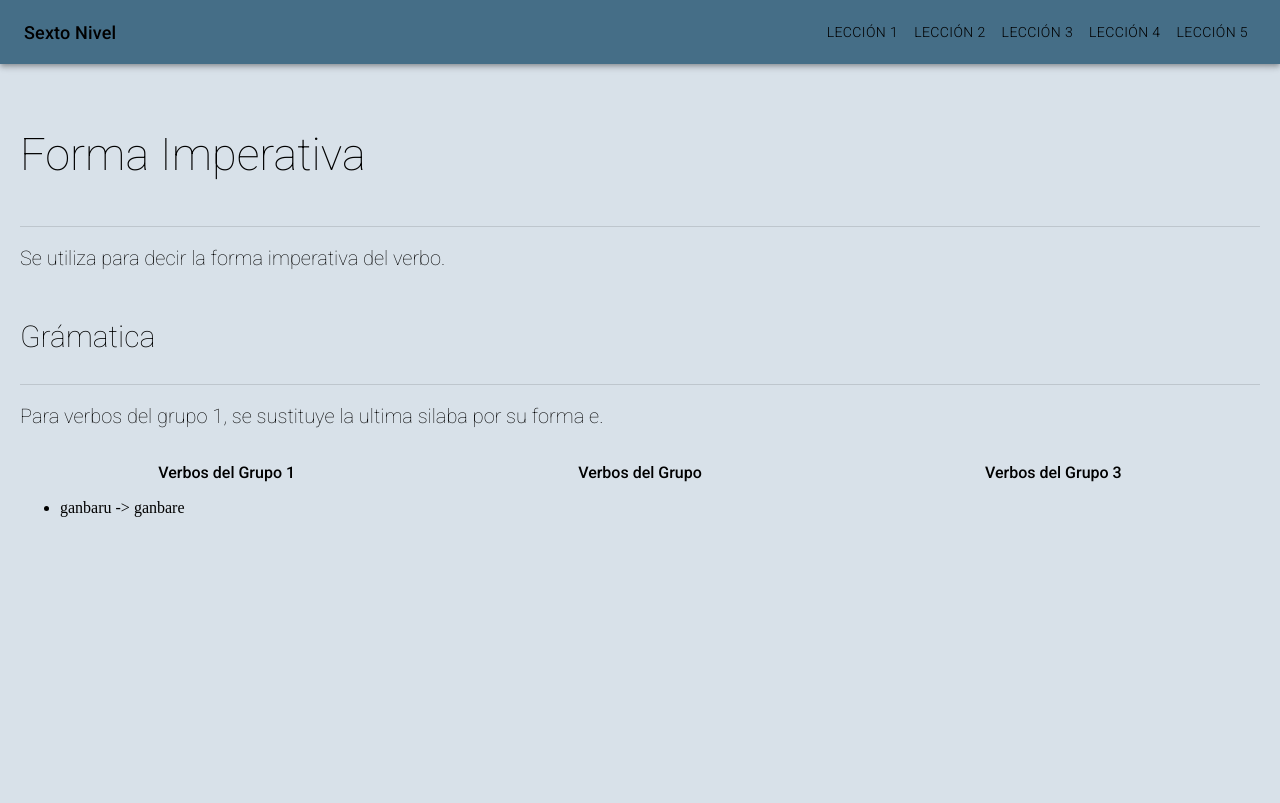
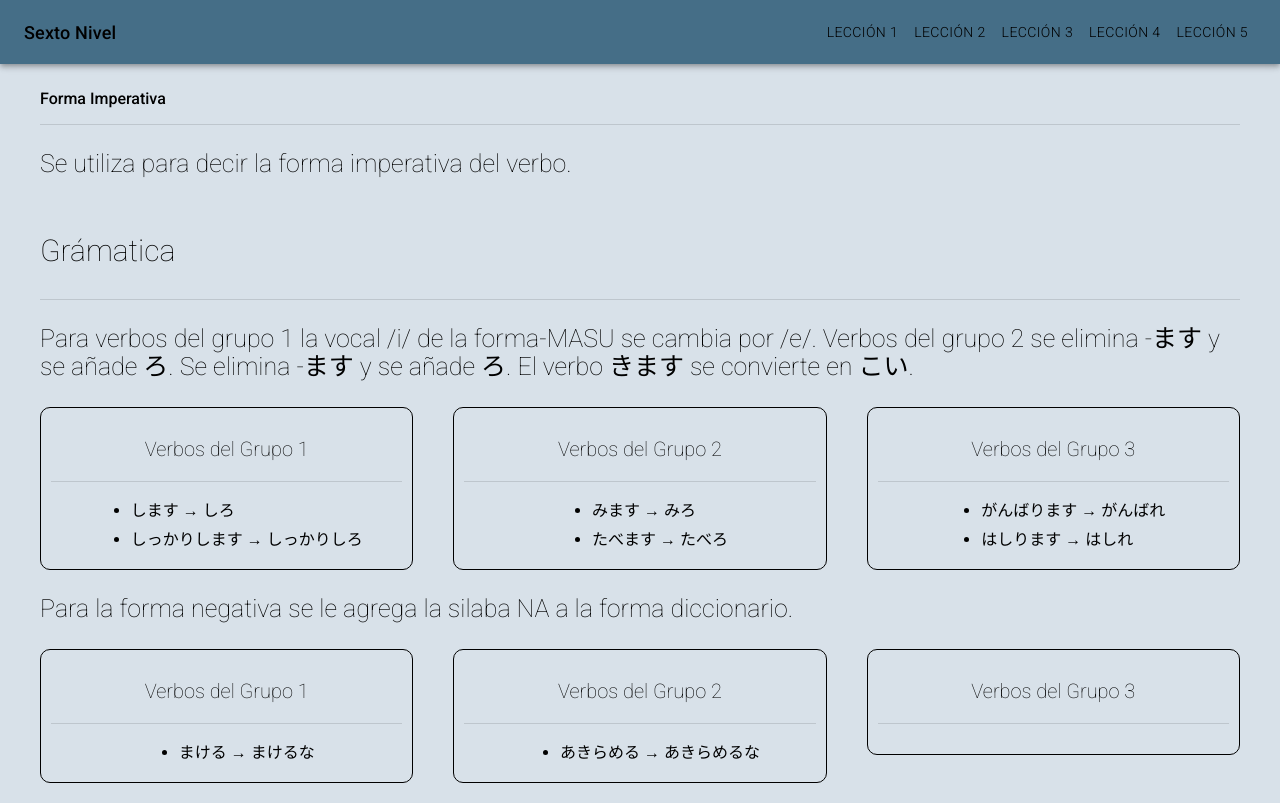
Before and after one commit to PaulMirve/japanese-project, a React (Create React App) app: page /imperative-form in a window 1280 px wide. Built offline with nearby package versions, Linux system fonts and the light colour scheme.

Commit message:
added imperative form lesson

```diff
--- a/src/components/App.jsx
+++ b/src/components/App.jsx
@@ -47,7 +47,7 @@ export default function App() {
                     </div>
                 </Toolbar>
             </AppBar>
-            <div style={{ padding: 20 }}>
+            <div style={{ paddingLeft: 40, paddingRight: 40, paddingTop: 10, paddingBottom: 10 }}>
                 <Route exact path='/' component={LandingPage} />
                 <Route exact path='/lesson1' component={LessonOne} />
                 <Route exact path='/imperative-form' component={ImperativeForm} />
--- /dev/null
+++ b/src/components/CustomComponents/VerbsCard.jsx
@@ -0,0 +1,41 @@
+import React from 'react';
+import { makeStyles, Divider } from '@material-ui/core';
+
+const useStyles = makeStyles(theme => ({
+    title: {
+        fontSize: 20,
+        fontWeight: 100,
+        textAlign: 'center'
+    },
+    border: {
+        border: '1px solid black',
+        borderRadius: 10,
+        padding: 10
+    },
+    list: {
+        display: 'table',
+        margin: '0 auto'
+    },
+    listElement: {
+        marginTop: 10
+    }
+}));
+
+export default function VerbsCard({ title, verbs = [] }) {
+    const classes = useStyles();
+    return (
+        <div className={classes.border}>
+            <p className={classes.title}>{title}</p>
+            <Divider />
+            <div style={{ margin: 10 }}>
+                <ul className={classes.list}>
+                    {verbs.map((verb, index) => {
+                        return (
+                            <li key={index} className={classes.listElement}>{verb}</li>
+                        );
+                    })}
+                </ul>
+            </div>
+        </div>
+    )
+}
--- /dev/null
+++ b/src/components/CustomHooks/lesson_styles.js
@@ -0,0 +1,25 @@
+import { makeStyles } from '@material-ui/core';
+
+export default function useLessonStyles() {
+    const useStyles = makeStyles(theme => ({
+        texts: {
+            fontWeight: 300
+        },
+        description: {
+            fontSize: 25,
+            fontWeight: 100
+        },
+        title: {
+            fontSize: 45,
+            fontWeight: 100
+        },
+        subtitle: {
+            fontSize: 30,
+            fontWeight: 100
+        },
+        headers: {
+            textAlign: 'center'
+        }
+    }));
+    return useStyles();
+}
--- a/src/components/Lessons/Lesson_1/ImperativeForm/ImperativeForm.jsx
+++ b/src/components/Lessons/Lesson_1/ImperativeForm/ImperativeForm.jsx
@@ -1,55 +1,42 @@
 import React from 'react';
-import { makeStyles, Grid, Divider } from '@material-ui/core';
+import { Grid, Divider } from '@material-ui/core';
+import VerbsCard from '../../../CustomComponents/VerbsCard';
+import { positiveVerbs, negativeVerbs } from './imperative_form_verbs';
+import useLessonStyle from '../../../CustomHooks/lesson_styles';
 
-const useStyles = makeStyles(theme => ({
-    texts: {
-        fontFamily: 'Roboto, sans- serif',
-        fontWeight: 300
-    },
-    description: {
-        fontSize: 20,
-        fontFamily: 'Roboto, sans- serif',
-        fontWeight: 100
-    },
-    title: {
-        fontSize: 45,
-        fontFamily: 'Roboto, sans- serif',
-        fontWeight: 100
-    },
-    subtitle: {
-        fontSize: 30,
-        fontFamily: 'Roboto, sans- serif',
-        fontWeight: 100
-    },
-    headers: {
-        fontFamily: 'Roboto, sans- serif',
-        textAlign: 'center'
-    }
-}));
 
 export default function ImperativeForm() {
-    const classes = useStyles();
+    const classes = useLessonStyle();
 
     return (
         <Grid container direction='column'>
-            <p className={classes.title}>Forma  Imperativa</p>
+            <p className={classes.tit}>Forma  Imperativa</p>
             <Divider />
             <p className={classes.description}>Se utiliza para decir la forma imperativa del verbo.</p>
             <p className={classes.subtitle}>Grámatica</p>
             <Divider />
-            <p className={classes.description}>Para verbos del grupo 1, se sustituye la ultima silaba por su forma e.</p>
-            <Grid container>
+            <p className={classes.description}>Para verbos del grupo 1 la vocal /i/ de la forma-MASU se cambia por /e/. Verbos del grupo 2 se elimina -ます y se añade ろ. Se elimina -ます y se añade ろ. El verbo きます se convierte en こい.</p>
+            <Grid container spacing={5}>
                 <Grid item xs={4}>
-                    <p className={classes.headers}>Verbos del Grupo 1</p>
-                    <ul>
-                        <li>ganbaru -> ganbare</li>
-                    </ul>
+                    <VerbsCard title='Verbos del Grupo 1' verbs={positiveVerbs.groupOne} />
                 </Grid>
                 <Grid item xs={4}>
-                    <p className={classes.headers}>Verbos del Grupo </p>
+                    <VerbsCard title='Verbos del Grupo 2' verbs={positiveVerbs.groupTwo} />
                 </Grid>
                 <Grid item xs={4}>
-                    <p className={classes.headers}>Verbos del Grupo 3</p>
+                    <VerbsCard title='Verbos del Grupo 3' verbs={positiveVerbs.groupTree} />
+                </Grid>
+            </Grid>
+            <p className={classes.description}>Para la forma negativa se le agrega la silaba NA a la forma diccionario.</p>
+            <Grid container spacing={5}>
+                <Grid item xs={4}>
+                    <VerbsCard title='Verbos del Grupo 1' verbs={negativeVerbs.groupOne} />
+                </Grid>
+                <Grid item xs={4}>
+                    <VerbsCard title='Verbos del Grupo 2' verbs={negativeVerbs.groupTwo} />
+                </Grid>
+                <Grid item xs={4}>
+                    <VerbsCard title='Verbos del Grupo 3' verbs={negativeVerbs.groupTree} />
                 </Grid>
             </Grid>
         </Grid>
--- /dev/null
+++ b/src/components/Lessons/Lesson_1/ImperativeForm/imperative_form_verbs.js
@@ -0,0 +1,26 @@
+export const positiveVerbs = {
+    groupOne: [
+        'します → しろ',
+        'しっかりします → しっかりしろ'
+    ],
+    groupTwo: [
+        'みます → みろ',
+        'たべます → たべろ'
+    ],
+    groupTree: [
+        'がんばります → がんばれ',
+        'はしります → はしれ'
+    ]
+};
+
+export const negativeVerbs = {
+    groupOne: [
+        'まける → まけるな'
+    ],
+    groupTwo: [
+        'あきらめる → あきらめるな'
+    ],
+    groupTree: [
+
+    ]
+};
--- a/src/index.js
+++ b/src/index.js
@@ -5,7 +5,7 @@ import { Router } from 'react-router-dom';
 import history from './history';
 import 'normalize.css';
 
-document.body.style = 'background: #d8e1e9;';
+document.body.style = 'background: #d8e1e9; font-family: Roboto, sans- serif';
 
 ReactDOM.render(
   <React.StrictMode>
```
Also changed, not shown: 1 other file (tests, documents, lock files or other folders).
